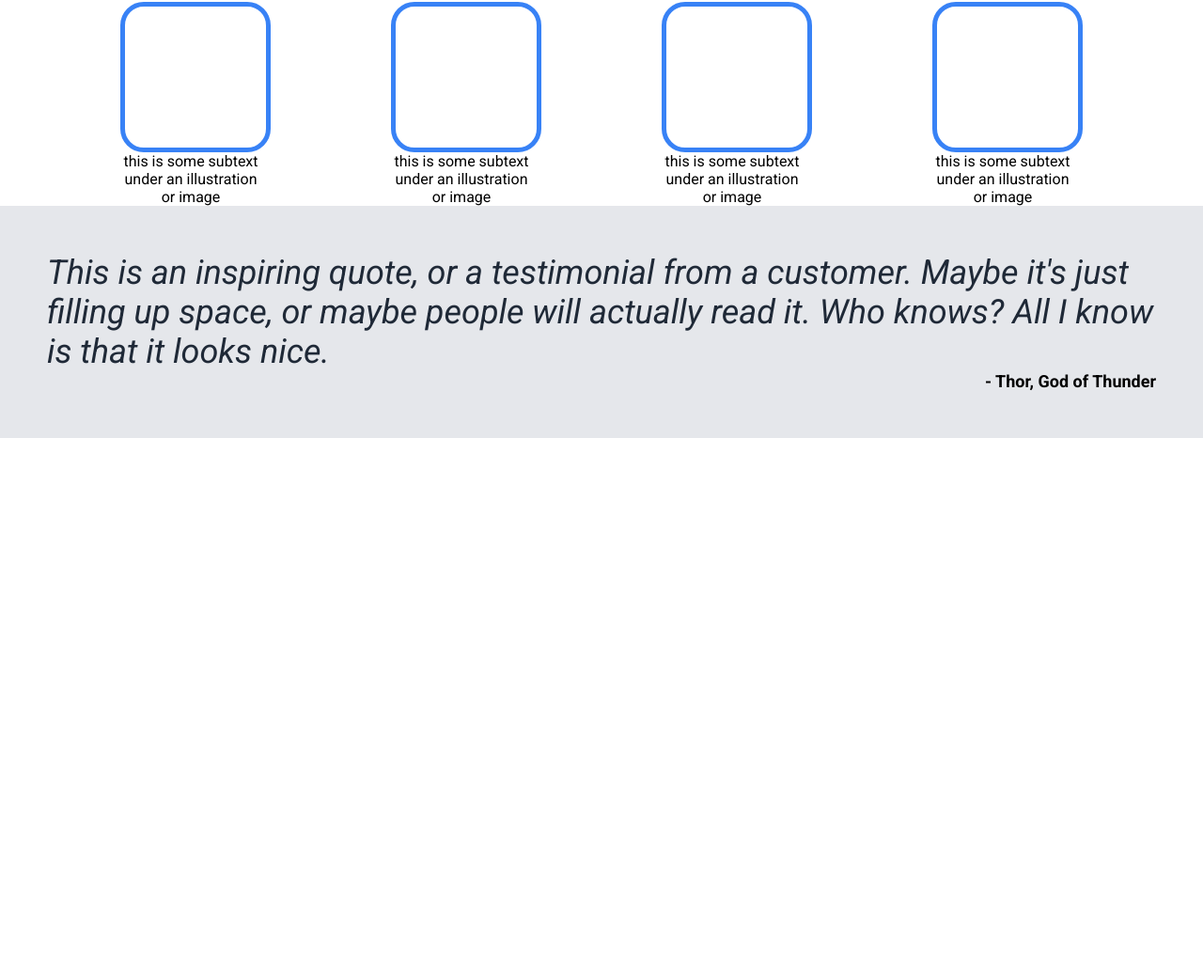
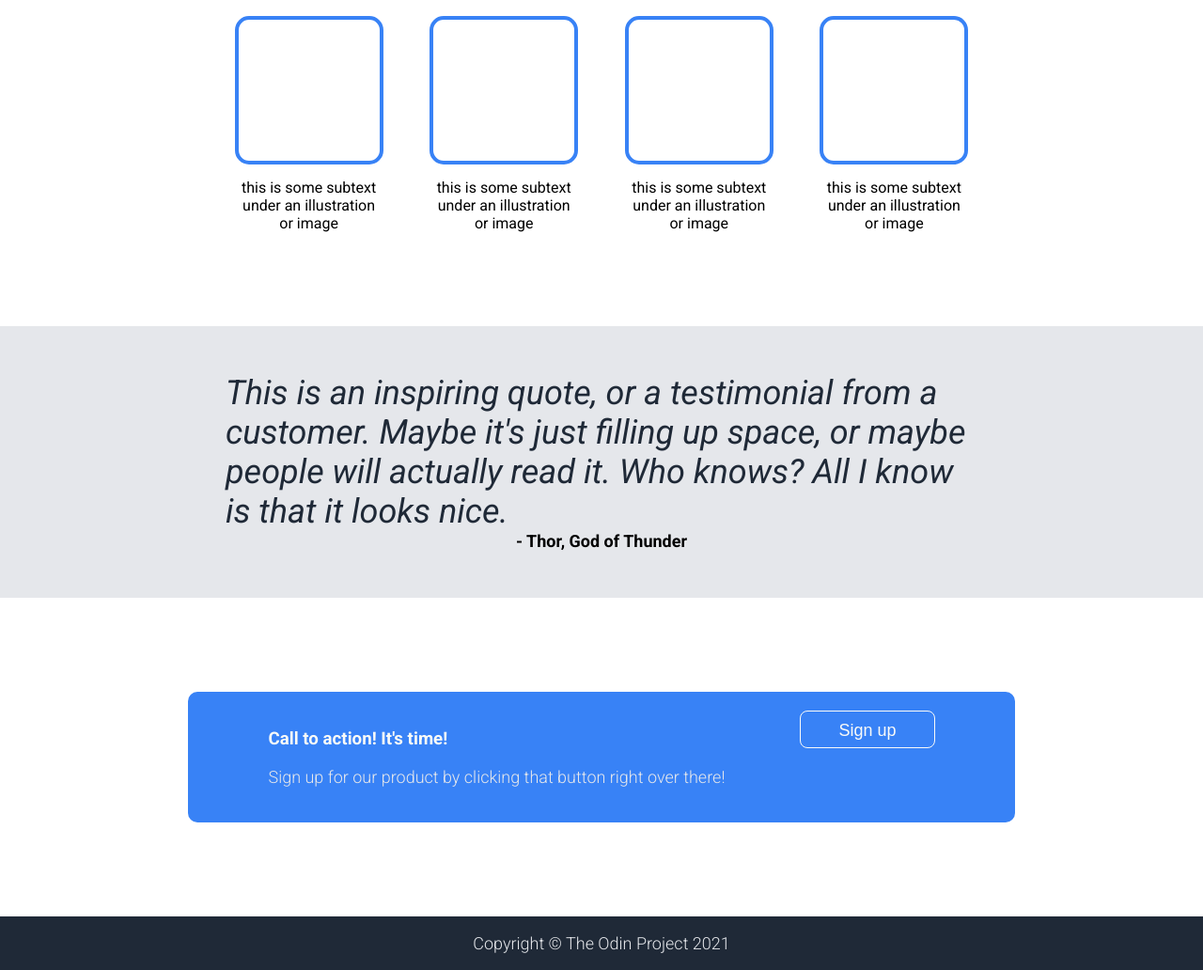
Before and after one commit to teresaflaitz/landing-page, a plain HTML site: page index.html in a window 1280 px wide. Shown: the part 542-1574 px from the top of the page at 94% size. Before the commit the page ends 1008 px from the top, so only its background shows below. Drawn offline with Linux system fonts and the light colour scheme.

Commit message:
Populated sign-up and footer. Continued formatting other sections.

```diff
--- a/index.html
+++ b/index.html
@@ -30,19 +30,19 @@
     <div class="section-2">
         <h2>Some random information.</h2>
         <div class="boxes">
-            <div>
+            <div class="box-center">
                 <div class="box"></div>
                 <div class="subtext">this is some subtext under an illustration or image</div>
             </div>
-            <div>
+            <div class="box-center">
                 <div class="box"></div>
                 <div class="subtext">this is some subtext under an illustration or image</div>
             </div>
-            <div>
+            <div class="box-center">
                 <div class="box"></div>
                 <div class="subtext">this is some subtext under an illustration or image</div>
             </div>
-            <div>
+            <div class="box-center">
                 <div class="box"></div>
                 <div class="subtext">this is some subtext under an illustration or image</div>
             </div>
@@ -57,11 +57,15 @@
     </div>
 
     <div class="sign-up">
-
+        <div>
+            <h3>Call to action! It's time!</h3>
+            <p>Sign up for our product by clicking that button right over there!</p>
+        </div>
+        <button class="white-border">Sign up</button>
     </div>
 
     <div class="footer">
-
+        <p>Copyright &#169 The Odin Project 2021</p>
     </div>
 
 </body>
--- a/styles.css
+++ b/styles.css
@@ -19,9 +19,10 @@ body {
     display: flex;
     flex-grow: 1;
     justify-content: space-between;
-    padding: 20px;
+    padding: 20px 0;
     font-size: 24px;
     font-weight:bold;
+    margin: 0 200px;
 }
 
 .links-list {
@@ -41,7 +42,9 @@ a, p {
 
 .section-1 {
     display: flex;
-    padding: 40px;
+    padding: 40px 0;
+    justify-content: space-between;
+    margin: 0 200px;
 }
 
 .intro-text {
@@ -59,47 +62,66 @@ button {
     border-radius: 8px;
     border: none;
     padding: 10px 40px;
+    max-height: 40px;
+    font-size: 18px;
+    font-weight: 500px;
 }
 
 .picture {
-    background-color: #e5e7eb;
+    background-color: darkgray;
+    width: 500px;
 }
 
 .section-2 {
-
+    margin: 0 200px;
 }
 
 h2 {
     text-align: center;
     font-size: 36px;
+    margin-top: 40px;
 }
 
 .boxes {
     display: flex;
     justify-content: space-evenly;
+    margin-bottom: 100px;
+}
+
+.box-center {
+    display: flex;
+    flex-direction: column;
+    align-items: center;
 }
 
 .box {
-    border: 5px solid #3882f6;
+    border: 4px solid #3882f6;
     width: 150px;
     height: 150px;
-    border-radius: 25px;
+    border-radius: 15px;
 }
 
 .subtext {
     text-align: center;
     max-width: 150px;
+    margin-top: 15px;
 }
 
 .quote {
+    display: flex;
+    flex-direction: column;
+    align-items: center;
     background-color: #E5E7EB;
     padding: 50px;
+
+
 }
 
 .quote-text {
     font-size: 36px;
     color: #1f2937;
-    font-weight: light;
+    font-weight: 100px;
+    max-width: 800px;
 }
 
 .quote-author {
@@ -109,9 +131,21 @@ h2 {
 }
 
 .sign-up {
+    display: flex;
+    background-color: #3882f6;
+    justify-content: center;
+    color:#f9faf8;
+    margin: 100px 200px;
+    gap: 80px;
+    border-radius: 10px;
+    padding: 20px 80px;
+}
 
+.white-border {
+    border: 1px solid #f9faf8;
 }
 
 .footer {
-
+    background-color: #1f2937;
+    text-align: center;
 }
```
